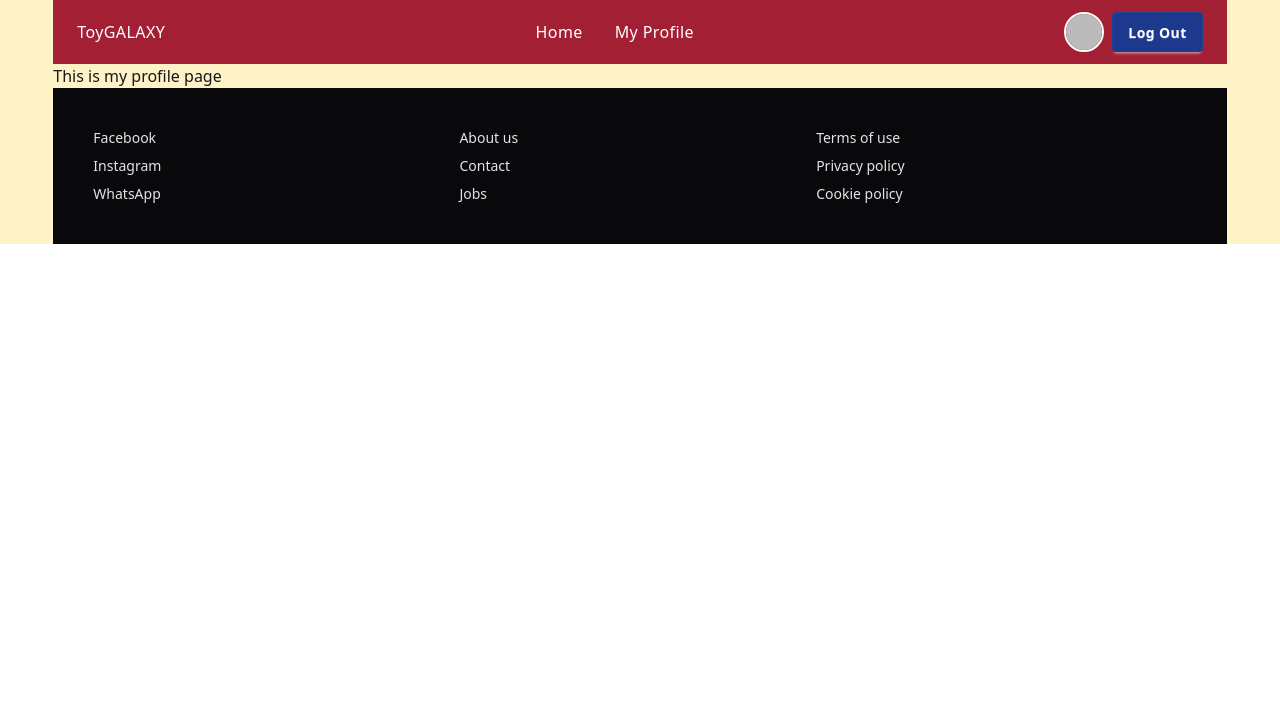
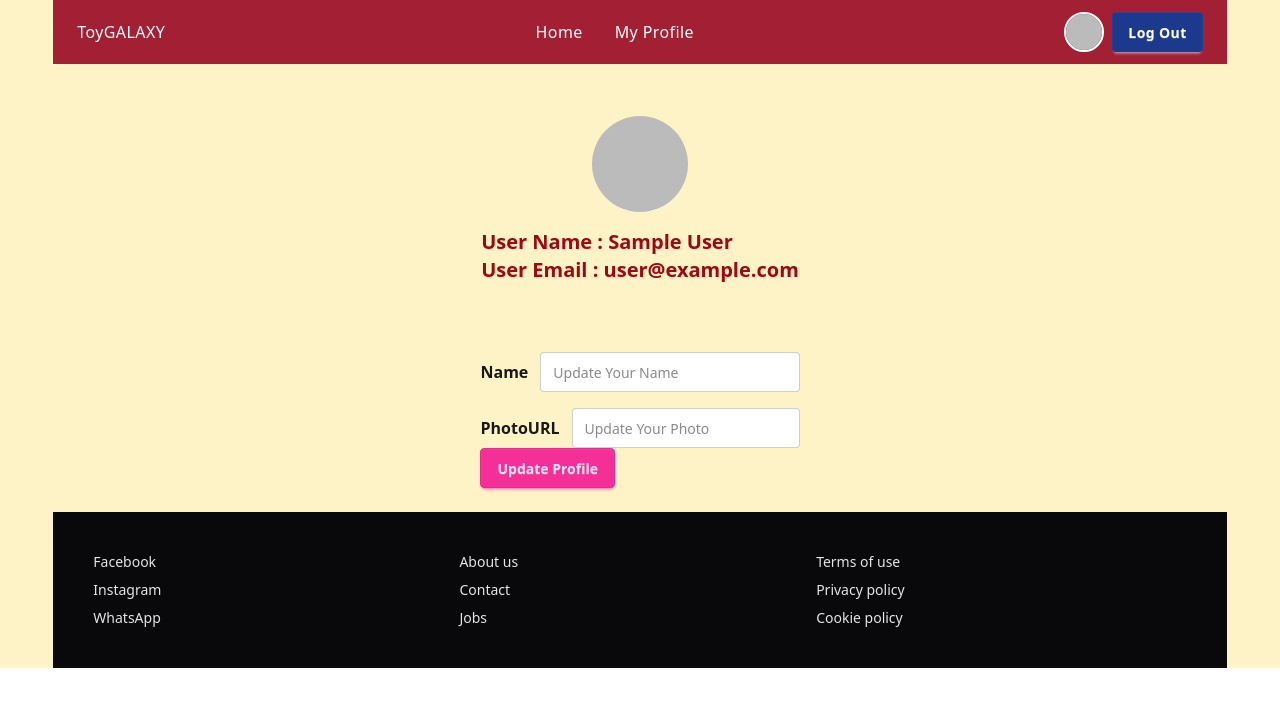
Before and after one commit to robosoumen/Assignmenet-9, a React (Vite) app: page /profile in a window 1280 px wide. Shown: the top 706 px of the page. Built offline with nearby package versions, Linux system fonts and the light colour scheme; no server answers; sample sign-in values are in the browser's storage.

Commit message:
tenth commit done

```diff
--- a/src/pages/ProfilePage.jsx
+++ b/src/pages/ProfilePage.jsx
@@ -1,13 +1,74 @@
-import React, { use } from 'react';
-import { AuthContext } from '../provider/AuthProvider';
+import React, { use } from "react";
+import { AuthContext } from "../provider/AuthProvider";
+import { updateProfile } from "firebase/auth";
 
 const ProfilePage = () => {
-    const {} = use(AuthContext)
-    return (
+  const { user, setUser } = use(AuthContext);
+
+  const handleUpdateProfile = (e) => {
+    e.preventDefault();
+    console.log("update button clicked");
+    const name = e.target.name.value;
+    const photo = e.target.photo.value;
+
+    const profile = {
+      displayName: name,
+      photoURl: photo,
+    };
+
+    updateProfile(user, profile)
+      .then(() => {})
+      .catch((error) => {
+        console.log(error);
+      });
+  };
+
+  return (
+    <div className="flex flex-col items-center p-6 gap-6 ">
+      {/* user information */}
+      <div className="flex flex-col items-center p-7 gap-4">
         <div>
-            <h1>This is my profile page</h1>
+          <img className="rounded-full" src={user.photoURL} alt="" />
         </div>
-    );
+        <div>
+          <h1 className="text-xl font-bold text-red-800">
+            User Name : {user.displayName}
+          </h1>
+          <h1 className="text-xl font-bold text-red-800">
+            User Email : {user.email}
+          </h1>
+        </div>
+      </div>
+      {/* update profile */}
+      <div className="flex flex-col ">
+        <form onSubmit={handleUpdateProfile}>
+          <div className="flex gap-3 py-4">
+            <label className="font-semibold flex items-center">Name</label>
+            <input
+              name="name"
+              type="text"
+              className="input"
+              placeholder="Update Your Name"
+            />
+          </div>
+          <div className="flex gap-3">
+            <label className="font-semibold flex items-center">PhotoURL</label>
+            <input
+              name="photo"
+              type="text"
+              className="input"
+              placeholder="Update Your Photo"
+            />
+          </div>
+          <div>
+            <button type="submit" className="btn btn-secondary">
+              Update Profile
+            </button>
+          </div>
+        </form>
+      </div>
+    </div>
+  );
 };
 
 export default ProfilePage;
--- a/src/pages/ResisterPage.jsx
+++ b/src/pages/ResisterPage.jsx
@@ -1,16 +1,15 @@
 import React, { use, useState } from "react";
-import { Link } from "react-router";
+import { Link, } from "react-router";
 import { AuthContext } from "../provider/AuthProvider";
 import { useNavigate } from "react-router";
 import { useLocation } from "react-router";
 import { FaEye, FaEyeSlash } from "react-icons/fa";
 import { toast } from "react-toastify";
 
-
 const ResisterPage = () => {
   const { createUser, setUser, updateUser, googleSignIn } = use(AuthContext);
   const [nameError, setNameError] = useState("");
-  const [passwordReg, setPasswordReg] = useState('');
+  const [passwordReg, setPasswordReg] = useState("");
   const [showPassword, setShowPassword] = useState(false);
 
   const location = useLocation();
@@ -21,12 +20,12 @@ const ResisterPage = () => {
       .then((result) => {
         console.log(result.user);
         setUser(result.user);
-        toast('google sign in successful')
+        toast("google sign in successful");
         navigate(location.state || "/");
       })
       .catch((error) => {
         console.log(error);
-        toast(error)
+        toast(error);
       });
   };
 
@@ -47,25 +46,21 @@ const ResisterPage = () => {
     // regEx
     const passwordValidation = /^(?=.*[A-Z])(?=.*[a-z]).{6,}$/;
 
-    if(!passwordValidation.test(password)){
-      setPasswordReg('Password must have at least 6 characters and Must have 1 uppercase and lowercase');
-      toast('Password must have at least 6 characters and Must have 1 uppercase and lowercase')
+    if (!passwordValidation.test(password)) {
+      setPasswordReg(
+        "Password must have at least 6 characters and Must have 1 uppercase and lowercase",
+      );
+      toast(
+        "Password must have at least 6 characters and Must have 1 uppercase and lowercase",
+      );
       return;
     }
 
     createUser(email, password)
       .then((result) => {
-        const user = result.user;
-        updateUser({ displayName: name, photoURL: photo })
-          .then(() => {
-            setUser({ ...user, displayName: name, photoURL: photo });
-            toast('resister successful')
-            navigate("/");
-          })
-          .catch((error) => {
-            console.log(error);
-            setUser(user);
-          });
+        console.log(result.user);
+        toast('resister successful');
+        navigate('/');
       })
       .catch((error) => {
         const errorMessage = error.message;
@@ -125,9 +120,9 @@ const ResisterPage = () => {
                 placeholder="Password"
                 required
               />
-              {
-                passwordReg && <p className="text-xs italic text-red-600">{passwordReg}</p>
-              }
+              {passwordReg && (
+                <p className="text-xs italic text-red-600">{passwordReg}</p>
+              )}
               <button
                 onClick={handleShowPassword}
                 className=" absolute top-8 right-4"
```
